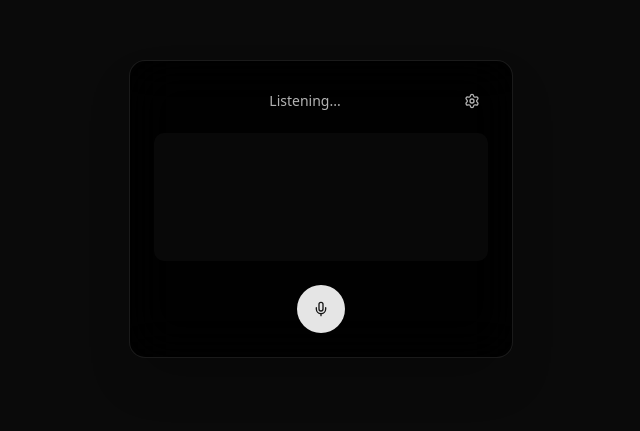
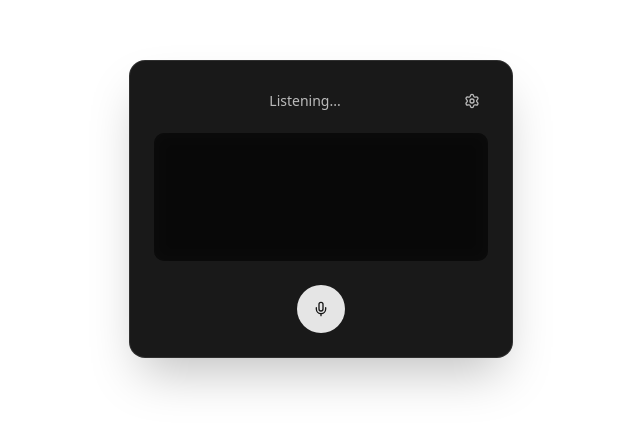
Before and after one commit to iipanda/vocal, a React (Vite) app: page / in a window 1280 px wide. Shown: the part 191-622 px from the top of the page, without its empty margins (319-959 px from the left). Built offline with nearby package versions, Linux system fonts and the light colour scheme.

Commit message:
style: update background transparency and remove backdrop blur effects

```diff
--- a/src/App.css
+++ b/src/App.css
@@ -2,6 +2,15 @@
 @import "tw-animate-css";
 
 @custom-variant dark (&:is(.dark *));
+
+body {
+  background: transparent;
+  overflow: hidden;
+}
+
+#root {
+  background: transparent;
+}
 
 @theme inline {
   --radius-sm: calc(var(--radius) - 4px);
```
